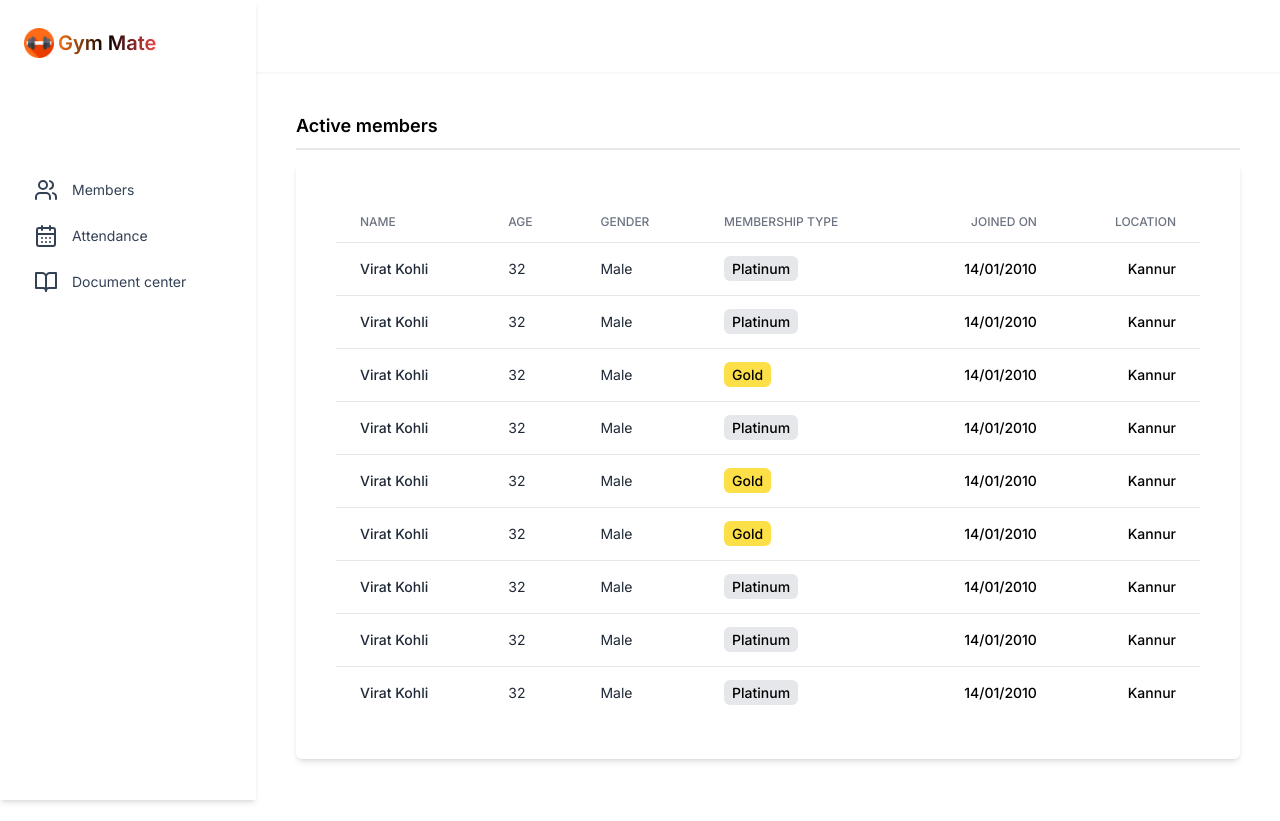
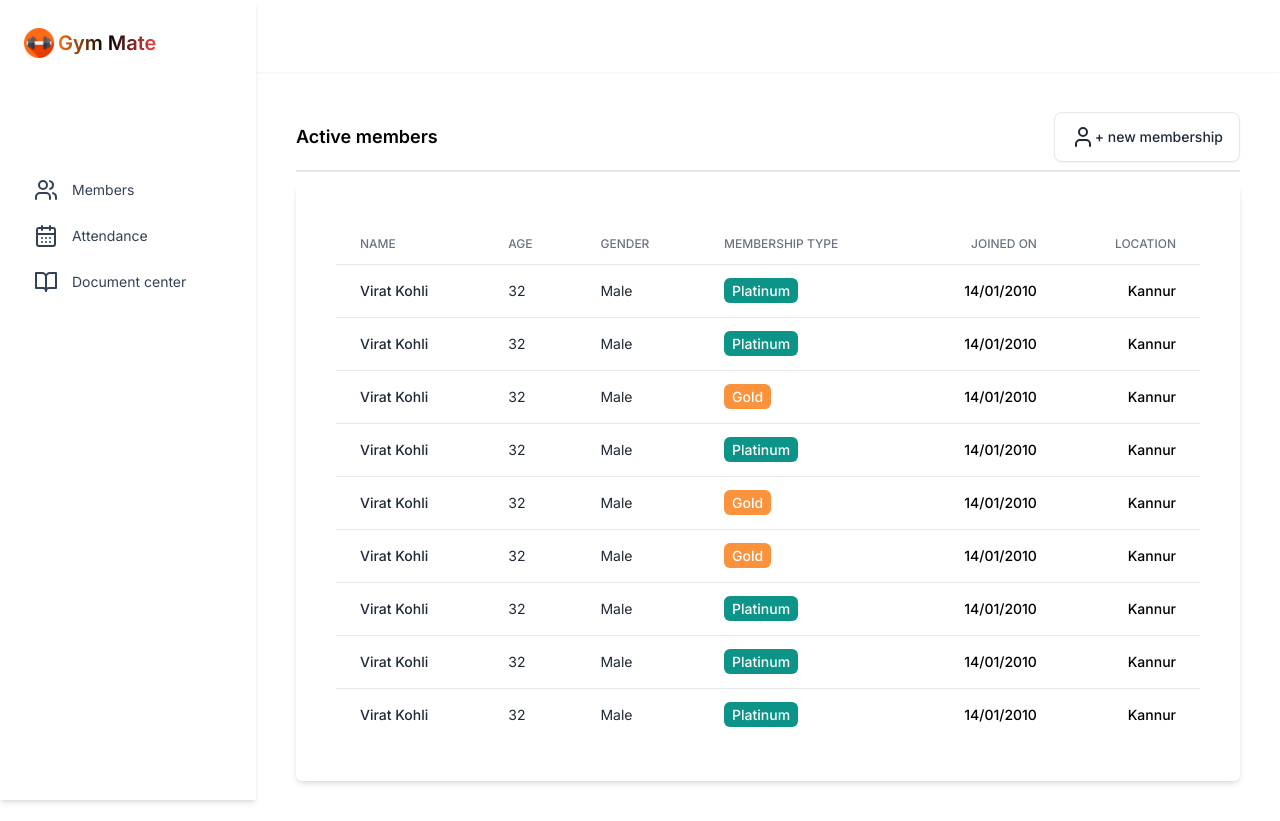
Before and after one commit to anoopw3bdev/gymmate, a Next.js app: page /dashboard/members in a window 1280 px wide. Before the commit the page ends 800 px from the top, so only its background shows below. Built offline with nearby package versions, Linux system fonts and the light colour scheme.

Commit message:
new membership button

```diff
--- a/src/app/components/MemberTable.js
+++ b/src/app/components/MemberTable.js
@@ -105,7 +105,7 @@ const MemberTable = () => {
                                     <td className="px-6 py-4 whitespace-nowrap text-sm text-gray-800 ">{data.age}</td>
                                     <td className="px-6 py-4 whitespace-nowrap text-sm text-gray-800 ">{data.gender}</td>
                                     <td className="px-6 py-4 whitespace-nowrap text-sm font-medium">
-                                        <span className={`${getMembershipColor(data.membershipType)} py-1 px-2 rounded-md`}>
+                                        <span className={`${getMembershipColor(data.membershipType)} py-1 px-2 rounded-md text-white`}>
                                         {data.membershipType}
                                         </span>
                                     </td>
--- a/src/app/dashboard/members/page.js
+++ b/src/app/dashboard/members/page.js
@@ -1,9 +1,18 @@
 import MemberTable from "@/app/components/MemberTable"
+import UserIcon from "../../../../public/assets/icons/userIcon"
 
 const Page = () => {
   return (
     <div className="ml-64 p-10">
-      <div className="font-semibold text-lg mb-3 pb-2 border-b-2">Active members</div>
+      <div className="flex justify-between items-center font-semibold text-lg mb-3 pb-2 border-b-2">
+        <span>Active members</span>
+        <button
+          type="button"
+          className="py-3 px-4 inline-flex items-center text-sm font-medium rounded-lg border border-gray-200 bg-white text-gray-800 shadow-sm hover:bg-gray-50 gap-x-0">
+          <UserIcon/>
+          + new membership
+        </button>
+      </div>
       <MemberTable/>
     </div>
   )
--- a/src/app/utils.js
+++ b/src/app/utils.js
@@ -5,9 +5,9 @@ export const getAvatar = (name="") => {
 export const getMembershipColor = (type) => {
     switch (type) {
         case "Platinum":
-            return "bg-gray-200"
+            return "bg-teal-600"
         case "Gold":
-            return "bg-yellow-300"
+            return "bg-orange-400"
         default:
             return "bg-gray-400"
     }
```
